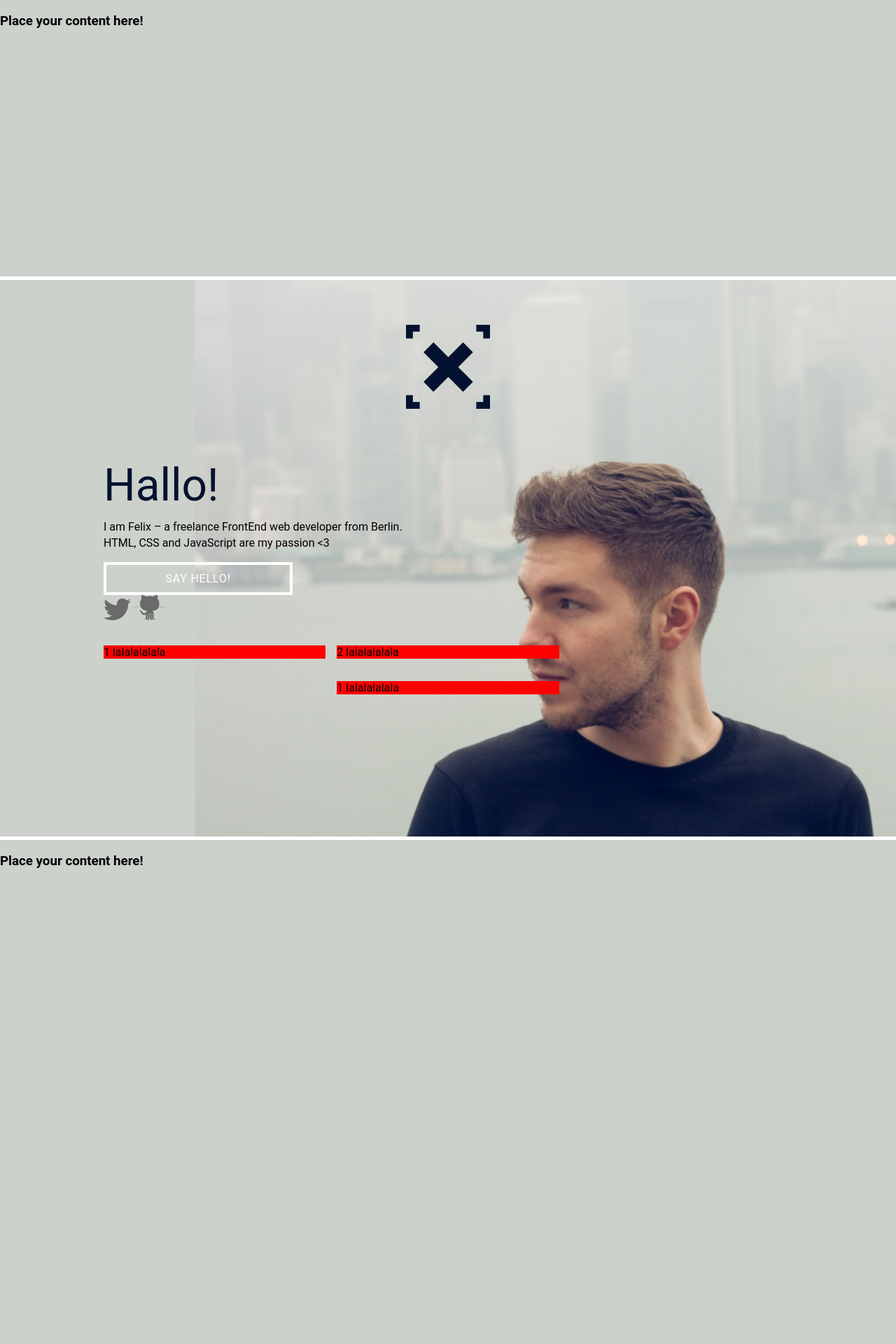
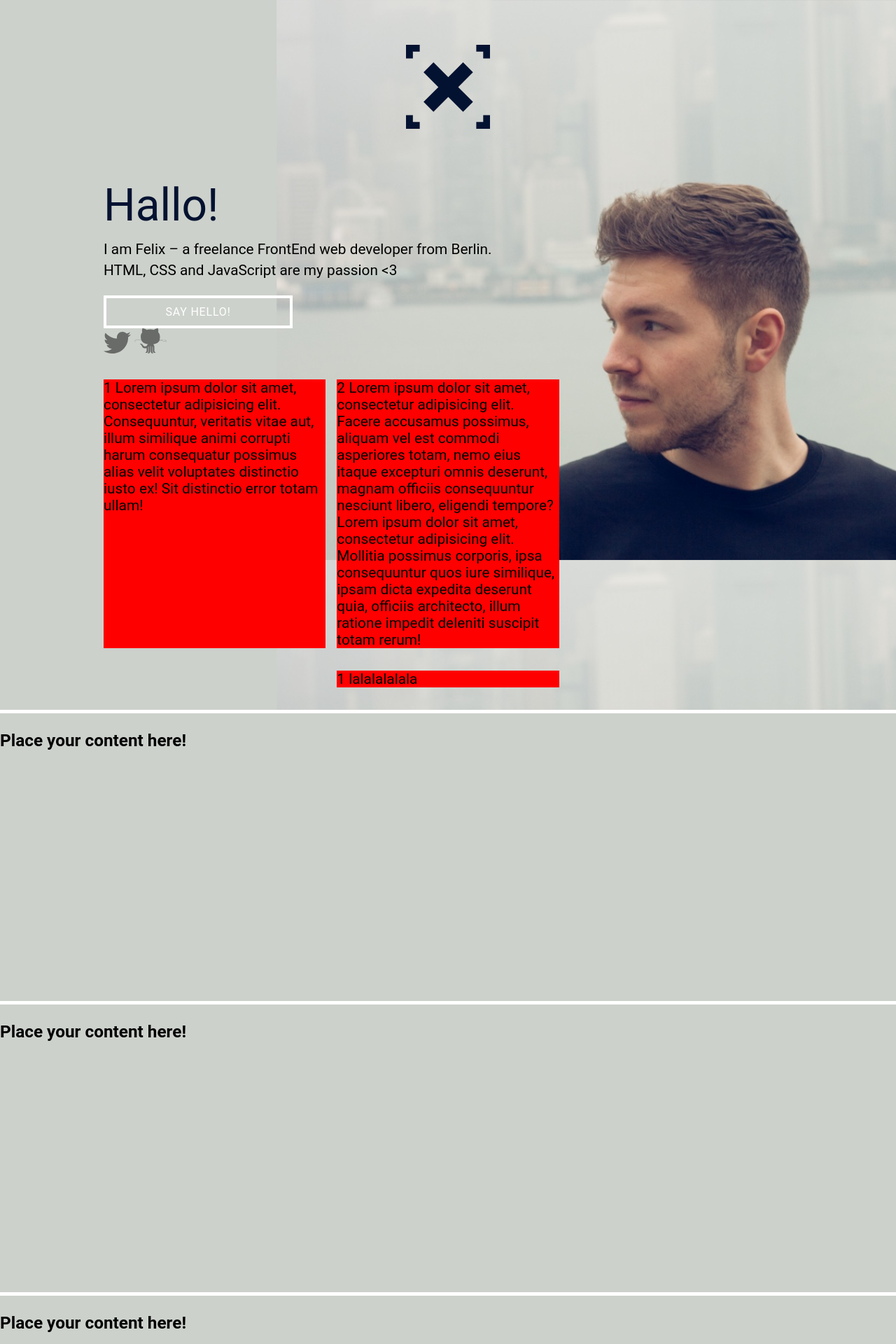
Before and after one commit to xiel/xiel, a PHP site: page / in a window 1280 px wide. Shown: the top 1920 px of the page at 70% size. Run offline with PHP 8.4, Linux system fonts and the light colour scheme.

Commit message:
style updates

```diff
--- a/_output/css/styles.css
+++ b/_output/css/styles.css
@@ -40,13 +40,14 @@ body {
   font-family: "Roboto", sans-serif;
   background: #CCD1CC;
   margin: 0;
-  padding: 0; }
+  padding: 0;
+  font-size: 1.3rem; }
 
 .section {
   position: relative;
   overflow: hidden;
   min-height: 100vh;
-  height: 20em;
+  min-height: 20em;
   border-bottom: 5px solid white; }
 
 .stage {
--- a/_output/index.html
+++ b/_output/index.html
@@ -32,9 +32,9 @@
 
 
 
-<section class="section" style="min-height: 50vh">
+<!-- <section class="section" style="min-height: 50vh">
 	<h3>Place your content here!</h3>
-</section>
+</section> -->
 
 <section class="section stage" id="stage">
 	<h1 class="xiel-logo">
@@ -72,8 +72,8 @@
 	<div class="container">
 
 		<div class="flexbox-wrapper">
-			<div class="flexbox">1 lalalalalala</div>
-			<div class="flexbox">2 lalalalalala</div>
+			<div class="flexbox">1 Lorem ipsum dolor sit amet, consectetur adipisicing elit. Consequuntur, veritatis vitae aut, illum similique animi corrupti harum consequatur possimus alias velit voluptates distinctio iusto ex! Sit distinctio error totam ullam!</div>
+			<div class="flexbox">2 Lorem ipsum dolor sit amet, consectetur adipisicing elit. Facere accusamus possimus, aliquam vel est commodi asperiores totam, nemo eius itaque excepturi omnis deserunt, magnam officiis consequuntur nesciunt libero, eligendi tempore?Lorem ipsum dolor sit amet, consectetur adipisicing elit. Mollitia possimus corporis, ipsa consequuntur quos iure similique, ipsam dicta expedita deserunt quia, officiis architecto, illum ratione impedit deleniti suscipit totam rerum!</div>
 		</div>
 
 	</div>
--- a/resources/scss/global/_base.scss
+++ b/resources/scss/global/_base.scss
@@ -16,14 +16,14 @@ body {
 	background: #CCD1CC;
 	margin: 0;
 	padding: 0;
-
+	font-size: 1.3rem;
 }
 
 .section {
 	position: relative;
 	overflow: hidden;
 	min-height: 100vh;
-	height: 20em;
+	min-height: 20em;
 	border-bottom: 5px solid white;
 }
 
```
Also changed, not shown: resources/templates/pages/index.hbs (+4 -4 lines).
